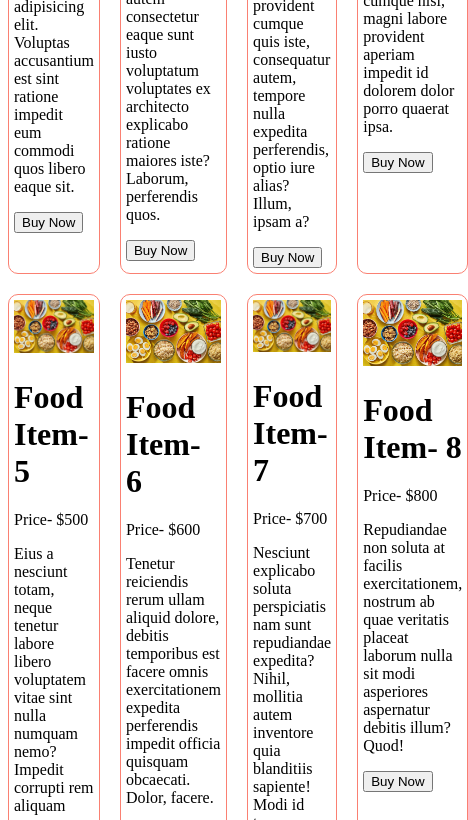
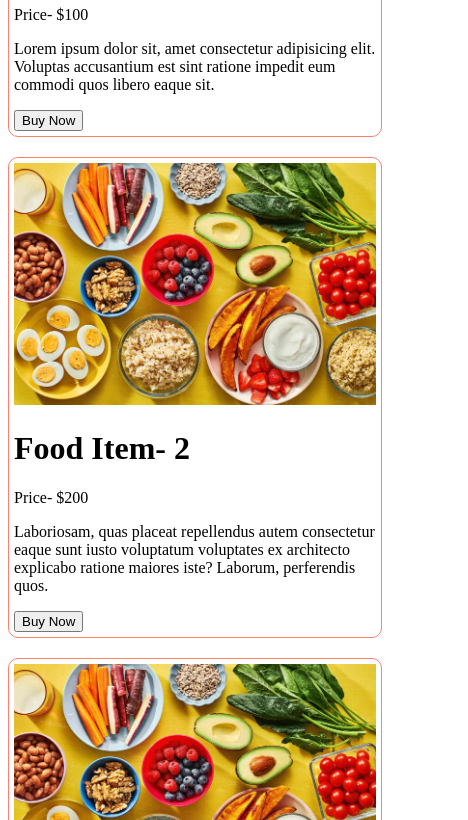
Before and after one commit to FahimFaysalNirjhar/practice-food-website-media-query, a plain HTML site: page index.html in a window 390 px wide. Shown: the part 333-1153 px from the top of the page, 468 px wide, since content can reach past the window. Drawn offline with Linux system fonts and the light colour scheme.

Commit message:
added media query

```diff
--- a/index.html
+++ b/index.html
@@ -19,6 +19,11 @@
         }
         .food img{
             width: 100%;
+        }
+        @media screen and (max-width:768px) {
+            .container{
+                grid-template-columns: 1fr;
+            }
         }
     </style>
 </head>
```
